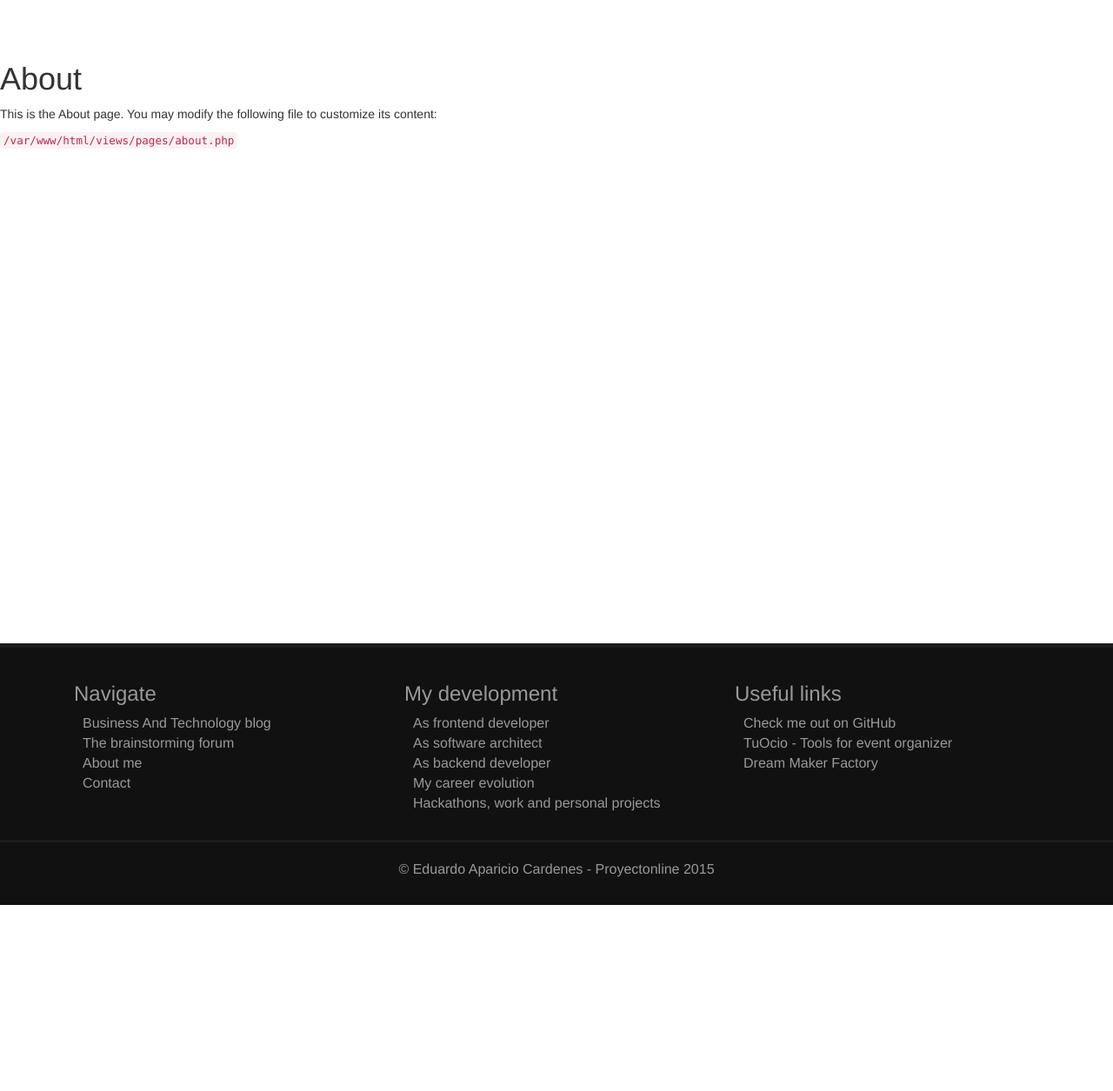
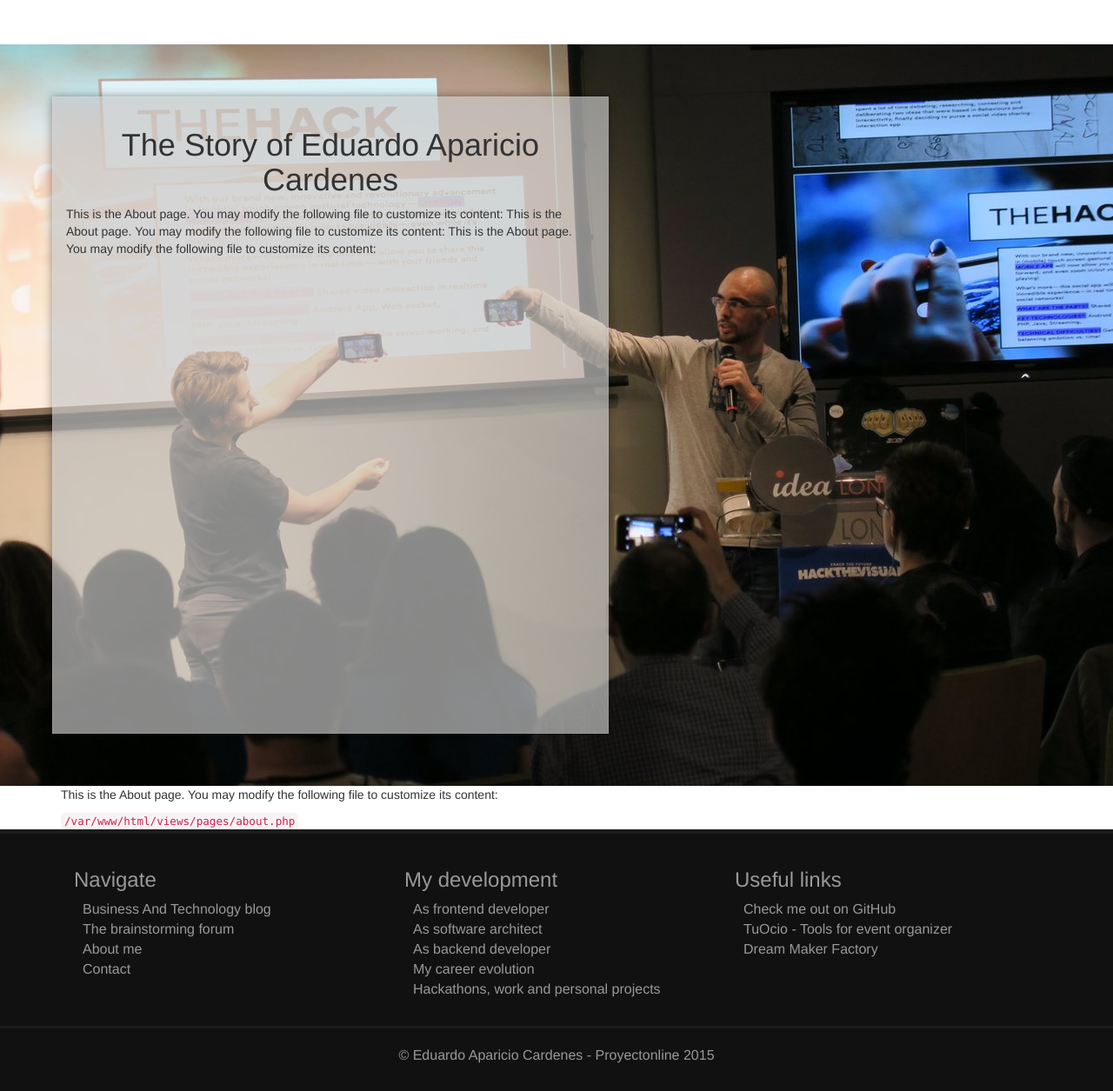
Before and after one commit to EduardoAC/eduardo-cv-frontend-web, a Yii app: template views/pages/about.php in a window 1280 px wide. Shown: the whole page at 87% size. Before the commit the page ends 1041 px from the top, so only its background shows below. Run offline with PHP 8.4 and a stand-in for Yii, Linux system fonts and the light colour scheme; the template is opened without the code that fills it, so the values that code supplies are empty; style sheets or scripts are compiled from the project's sources; some libraries are stand-ins or nearby versions.

Commit message:
First version structure about me page - Add picture that introduce me - Add title of the page - Add dummy text - Add styles

```diff
--- /dev/null
+++ b/assets/AboutAsset.php
@@ -0,0 +1,27 @@
+<?php
+/**
+ * @link http://www.yiiframework.com/
+ * @copyright Copyright (c) 2008 Yii Software LLC
+ * @license http://www.yiiframework.com/license/
+ */
+
+namespace app\assets;
+
+use yii\web\AssetBundle;
+
+/**
+ * @author Qiang Xue <qiang.xue@gmail.com>
+ * @since 2.0
+ */
+class AboutAsset extends AssetBundle
+{
+    public $sourcePath = '@app/assets';
+    public $css = [
+        'sass/templates/about.scss',
+    ];
+    public $js = [
+    ];
+    public $depends = [
+        'app\assets\CustomBootstrapAsset',
+    ];
+}
--- /dev/null
+++ b/assets/sass/templates/about.scss
@@ -0,0 +1,60 @@
+/*
+To change this license header, choose License Headers in Project Properties.
+To change this template file, choose Tools | Templates
+and open the template in the editor.
+*/
+/*
+    Created on : 29-sep-2015, 11:34:21
+    Author     : Eduardo_2
+*/
+.about-me{
+    @media screen and (max-width: 768px){
+        .gradient-effect{
+            position: relative;
+            display: block;
+        }
+        .gradient-effect::before{
+            content: '';
+            position: absolute;
+            left: 0;
+            bottom: -1px;
+            right: 0;
+            height: 30%;
+            background: linear-gradient(to bottom,rgba(255,255,255,0),#CCC) repeat left top;
+        }
+    }
+    img{
+    }
+    .heading-block{
+        padding: 15px;
+        h1{
+            text-align: center;
+        }
+    }
+    @media screen and (min-width: 1024px){
+        .introduction{
+            position: relative;
+        }
+        .heading-block{
+            position: absolute;
+            top: 60px;
+            left: 60px;
+            bottom: 60px;
+            width: 50%;
+            background-color: rgba(200,200,200,0.68);
+            border: 1px solid rgba(255,255,255,.1);
+            -webkit-box-shadow: 0 0 10px rgba(0,0,0,.4);
+            box-shadow: 0 0 10px rgba(0,0,0,.4);
+        }
+    }
+    @media screen and (min-width: 1281px){
+        .introduction{
+            width: 1280px;
+            margin: 0 auto;
+        }
+    }
+
+}
+.about-introduction{
+
+}
--- a/config/web.php
+++ b/config/web.php
@@ -37,6 +37,7 @@
                 'blog' => 'blog/index',
                 'the-brainstorming-forum' => 'forum/index',
                 'my-career-timeline' => 'jobs-timeline/index',
+                'about-me' => 'pages/about',
             ],
         ],
         'mailer' => [
--- a/views/layouts/main.php
+++ b/views/layouts/main.php
@@ -50,6 +50,7 @@
         <div class="container-fluid">
             <?= Breadcrumbs::widget([
                 'links' => isset($this->params['breadcrumbs']) ? $this->params['breadcrumbs'] : [],
+                'options' => array('class' => 'container breadcrumb')
             ]) ?>
             <?= $content ?>
         </div>
--- a/views/pages/about.php
+++ b/views/pages/about.php
@@ -1,12 +1,29 @@
 <?php
 use yii\helpers\Html;
+use yii\widgets\Breadcrumbs;
+use app\assets\AboutAsset;
 
 /* @var $this yii\web\View */
-$this->title = 'About';
-$this->params['breadcrumbs'][] = $this->title;
+$this->title = 'About Eduardo';
+
+AboutAsset::register($this);
 ?>
-<div class="site-about">
-    <h1><?= Html::encode($this->title) ?></h1>
+<section class="about-me">
+    <div class="introduction">
+        <div class="gradient-effect">
+            <?= Html::img('images/about-eduardo-hacktheviual-1280.jpg',array('class'=>'img-responsive'));?>
+        </div>
+        <div class="heading-block">
+            <h1>The Story of Eduardo Aparicio Cardenes</h1>
+            <p>This is the About page. You may modify the following file to customize its content: This is the About page. You may modify the following file to customize its content: This is the About page. You may modify the following file to customize its content:</p>
+        </div>
+    </div>
+<div class="container site-about">
+
+    <?= Breadcrumbs::widget([
+        'links' => array($this->title),
+        'options' => array('class' => 'container breadcrumb')
+    ]) ?>
 
     <p>
         This is the About page. You may modify the following file to customize its content:
@@ -14,3 +31,4 @@
 
     <code><?= __FILE__ ?></code>
 </div>
+</section>
```
Also changed, not shown: web/images/about-eduardo-hacktheviual-1280.jpg (added).
